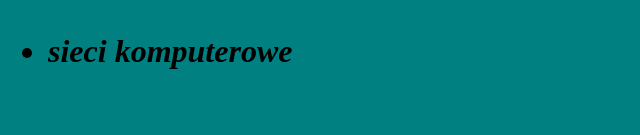
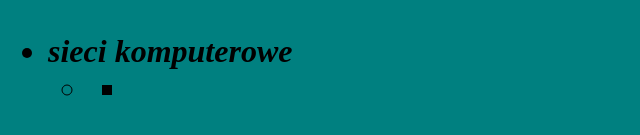
Before and after one commit to RaxoPL/dydaktyka, a plain HTML site: page index.html in a window 1280 px wide. Shown: the part 4067-4202 px from the top of the page, 0-640 px from the left. Before the commit the page ends 4169 px from the top, so only its background shows below. Drawn offline with Linux system fonts and the light colour scheme.

Commit message:
Update index.html

```diff
--- a/index.html
+++ b/index.html
@@ -115,7 +115,11 @@ Formatowanie tekstu w HTML:<br>
 
  <UL>
      <LI>sieci komputerowe
-      </UL>
+      <UL>
+       <li>
+        <ul>
+         <li>
+        </ul>
 
 </body>
 </html>
```
